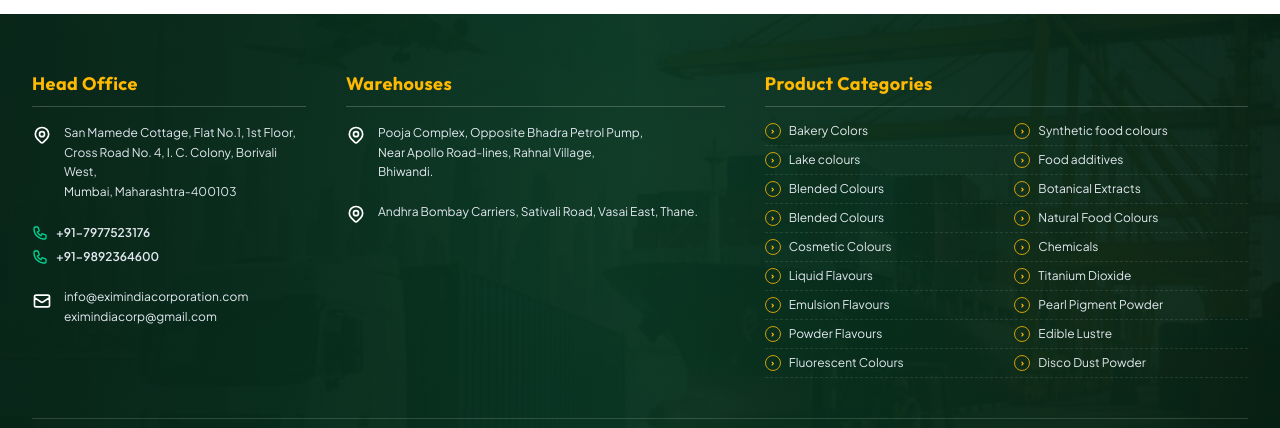
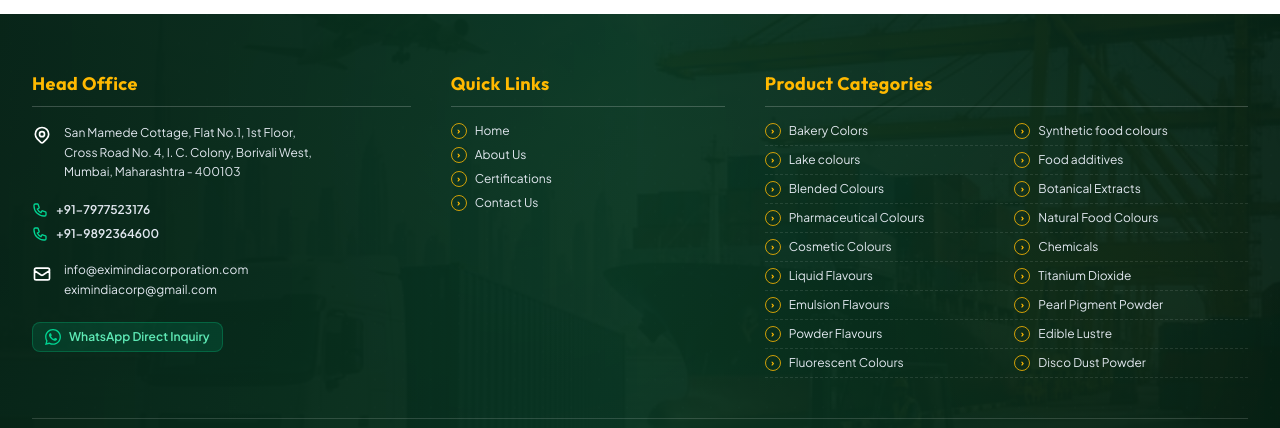
Before and after one commit to fillip-technologies/exim-india, a React (Vite) app: page /products/disco-dust-powder in a window 1280 px wide. Shown: the part 1887-2315 px from the top of the page. Built offline with nearby package versions, Linux system fonts and the light colour scheme; no server answers; a web font is replaced by a local one.

Commit message:
updated code

```diff
--- a/src/components/layout/Footer.jsx
+++ b/src/components/layout/Footer.jsx
@@ -3,6 +3,13 @@
 
 export default function Footer() {
   const currentYear = new Date().getFullYear()
+
+  const quickLinks = [
+    { name: 'Home', path: '/' },
+    { name: 'About Us', path: '/about' },
+    { name: 'Certifications', path: '/certifications' },
+    { name: 'Contact Us', path: '/contact' },
+  ]
 
   const productCategories = [
     {
@@ -18,7 +25,7 @@
       right: { name: 'Botanical Extracts', path: '/products/botanical-extracts' },
     },
     {
-      left: { name: 'Blended Colours', path: '/products/blended-colours' },
+      left: { name: 'Pharmaceutical Colours', path: '/products/pharmaceutical-colours' },
       right: { name: 'Natural Food Colours', path: '/products/natural-food-colors' },
     },
     {
@@ -69,11 +76,11 @@
       </div>
 
       <div className="max-w-7xl mx-auto px-4 sm:px-6 lg:px-8 relative z-10 pt-10 sm:pt-14 pb-8">
-        {/* 3 Main Columns: Head Office, Warehouses, Product Categories */}
+        {/* 3 Main Columns: Head Office, Quick Links, Product Categories */}
         <div className="grid grid-cols-1 md:grid-cols-2 lg:grid-cols-12 gap-8 lg:gap-10 pb-10 border-b border-white/15">
 
-          {/* Column 1: Head Office (lg:col-span-3) */}
-          <div className="lg:col-span-3 space-y-4">
+          {/* Column 1: Head Office (lg:col-span-4) */}
+          <div className="lg:col-span-4 space-y-4">
             <div>
               <h3 className="text-base sm:text-lg font-bold text-amber-400 font-heading tracking-wide">
                 Head Office
@@ -90,12 +97,12 @@
               <p>
                 San Mamede Cottage, Flat No.1, 1st Floor,<br />
                 Cross Road No. 4, I. C. Colony, Borivali West,<br />
-                Mumbai, Maharashtra-400103
+                Mumbai, Maharashtra - 400103
               </p>
             </div>
 
             {/* Phone Numbers */}
-            <div className="pt-2 space-y-2">
+            <div className="pt-1 space-y-2">
               <div className="flex flex-col gap-2 text-xs font-semibold text-slate-200">
                 <a
                   href="tel:+917977523176"
@@ -120,7 +127,7 @@
             </div>
 
             {/* Email Addresses */}
-            <div className="pt-2 flex items-start gap-3 text-xs">
+            <div className="pt-1 flex items-start gap-3 text-xs">
               <svg className="w-5 h-5 text-white shrink-0 mt-0.5" fill="none" viewBox="0 0 24 24" stroke="currentColor" strokeWidth={2}>
                 <path strokeLinecap="round" strokeLinejoin="round" d="M3 8l7.89 5.26a2 2 0 002.22 0L21 8M5 19h14a2 2 0 002-2V7a2 2 0 00-2-2H5a2 2 0 00-2 2v10a2 2 0 002 2z" />
               </svg>
@@ -137,41 +144,47 @@
                 </div>
               </div>
             </div>
+
+            {/* WhatsApp Quick Link */}
+            <div className="pt-2">
+              <a
+                href="https://wa.me/917977523176"
+                target="_blank"
+                rel="noopener noreferrer"
+                className="inline-flex items-center gap-2 px-3 py-1.5 rounded-lg bg-emerald-500/15 hover:bg-emerald-500/25 border border-emerald-500/30 text-emerald-300 text-xs font-semibold transition-colors"
+              >
+                <svg className="w-4 h-4 fill-current text-emerald-400 shrink-0" viewBox="0 0 24 24">
+                  <path d="M.057 24l1.687-6.163c-1.041-1.804-1.588-3.849-1.587-5.946.003-6.556 5.338-11.891 11.893-11.891 3.181.001 6.167 1.24 8.413 3.488 2.245 2.248 3.481 5.236 3.48 8.414-.003 6.557-5.338 11.892-11.893 11.892-1.99-.001-3.951-.5-5.688-1.448l-6.305 1.654zm6.597-3.807c1.676.995 3.276 1.591 5.392 1.592 5.448 0 9.886-4.434 9.889-9.885.002-5.462-4.415-9.89-9.881-9.892-5.452 0-9.887 4.434-9.889 9.884-.001 2.225.651 3.891 1.746 5.634l-.999 3.648 3.742-.981zm11.387-5.464c-.074-.124-.272-.198-.57-.347-.297-.149-1.758-.868-2.031-.967-.272-.099-.47-.149-.669.149-.198.297-.768.967-.941 1.165-.173.198-.347.223-.644.074-.297-.149-1.255-.462-2.39-1.475-.883-.788-1.48-1.761-1.653-2.059-.173-.297-.018-.458.13-.606.134-.133.297-.347.446-.521.151-.172.2-.296.3-.495.099-.198.05-.372-.025-.521-.075-.148-.669-1.611-.916-2.206-.242-.579-.487-.501-.669-.51l-.57-.01c-.198 0-.52.074-.792.372s-1.04 1.016-1.04 2.479 1.065 2.876 1.213 3.074c.149.198 2.095 3.2 5.076 4.487.709.306 1.263.489 1.694.626.712.226 1.36.194 1.872.118.571-.085 1.758-.719 2.006-1.413.248-.695.248-1.29.173-1.414z" />
+                </svg>
+                <span>WhatsApp Direct Inquiry</span>
+              </a>
+            </div>
           </div>
 
-          {/* Column 2: Warehouses (lg:col-span-4) */}
-          <div className="lg:col-span-4 space-y-4">
+          {/* Column 2: Quick Links (lg:col-span-3) */}
+          <div className="lg:col-span-3 space-y-4">
             <div>
               <h3 className="text-base sm:text-lg font-bold text-amber-400 font-heading tracking-wide">
-                Warehouses
+                Quick Links
               </h3>
               <div className="w-full h-[1px] bg-white/20 mt-2 mb-4" />
             </div>
 
-            {/* Warehouse 1 */}
-            <div className="flex items-start gap-3 text-slate-200 leading-relaxed text-xs">
-              <svg className="w-5 h-5 text-white shrink-0 mt-0.5" fill="none" viewBox="0 0 24 24" stroke="currentColor" strokeWidth={2}>
-                <path strokeLinecap="round" strokeLinejoin="round" d="M17.657 16.657L13.414 20.9a1.998 1.998 0 01-2.827 0l-4.244-4.243a8 8 0 1111.314 0z" />
-                <path strokeLinecap="round" strokeLinejoin="round" d="M15 11a3 3 0 11-6 0 3 3 0 016 0z" />
-              </svg>
-              <p>
-                Pooja Complex, Opposite Bhadra Petrol Pump,<br />
-                Near Apollo Road-lines, Rahnal Village,<br />
-                Bhiwandi.
-              </p>
-            </div>
-
-            {/* Warehouse 2 */}
-            <div className="flex items-start gap-3 text-slate-200 leading-relaxed text-xs pt-1">
-              <svg className="w-5 h-5 text-white shrink-0 mt-0.5" fill="none" viewBox="0 0 24 24" stroke="currentColor" strokeWidth={2}>
-                <path strokeLinecap="round" strokeLinejoin="round" d="M17.657 16.657L13.414 20.9a1.998 1.998 0 01-2.827 0l-4.244-4.243a8 8 0 1111.314 0z" />
-                <path strokeLinecap="round" strokeLinejoin="round" d="M15 11a3 3 0 11-6 0 3 3 0 016 0z" />
-              </svg>
-              <p>
-                Andhra Bombay Carriers, Sativali Road, Vasai East, Thane.
-              </p>
-            </div>
-
+            <ul className="space-y-2 text-xs">
+              {quickLinks.map((link) => (
+                <li key={link.name}>
+                  <Link
+                    to={link.path}
+                    className="flex items-center gap-2 text-slate-200 hover:text-amber-300 transition-colors group"
+                  >
+                    <span className="w-4 h-4 rounded-full border border-amber-400/80 flex items-center justify-center text-amber-400 text-[9px] font-black shrink-0 group-hover:bg-amber-400 group-hover:text-slate-900 transition-colors">
+                      &rsaquo;
+                    </span>
+                    <span>{link.name}</span>
+                  </Link>
+                </li>
+              ))}
+            </ul>
           </div>
 
           {/* Column 3: Product Categories (lg:col-span-5) */}
```
